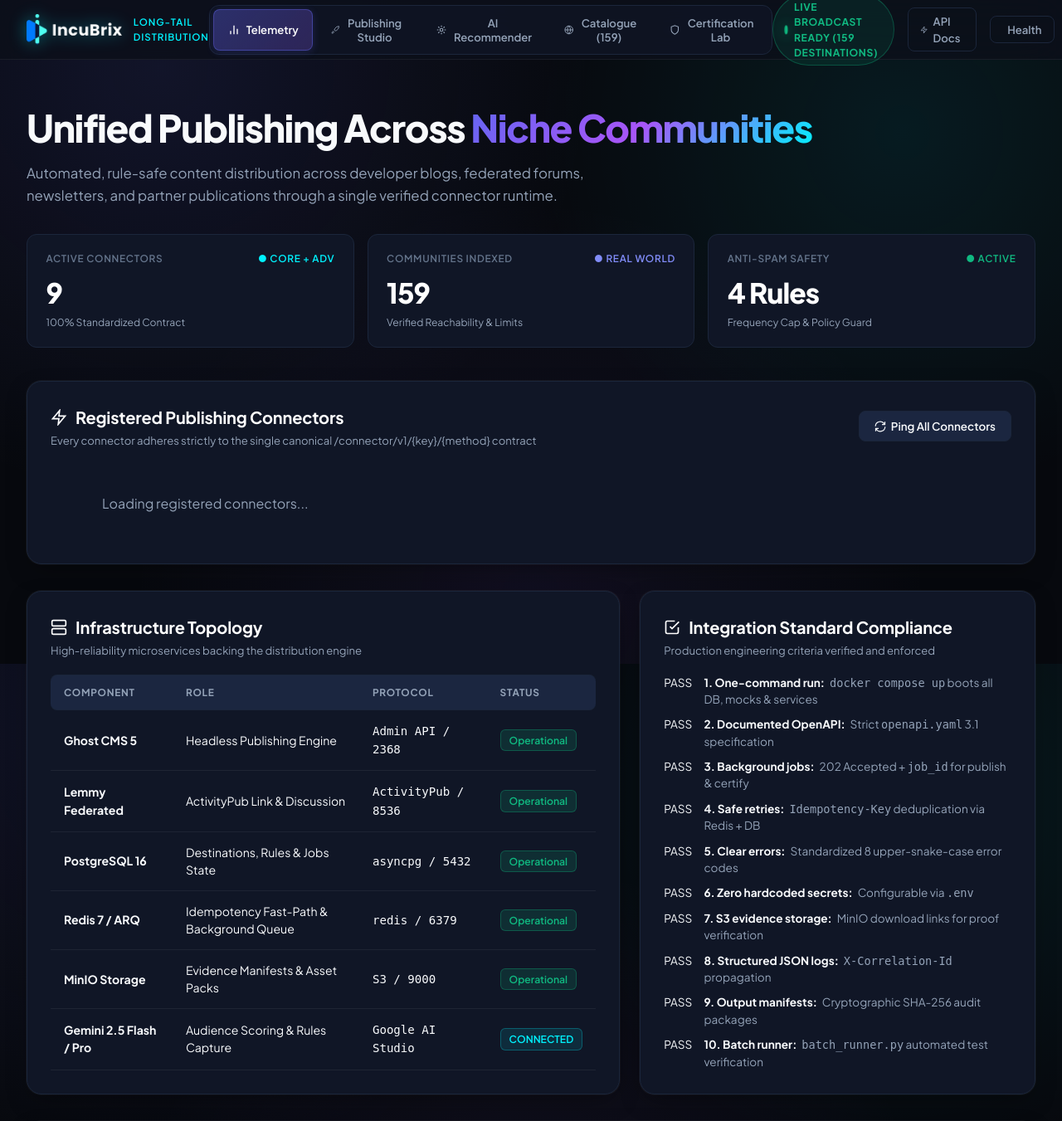
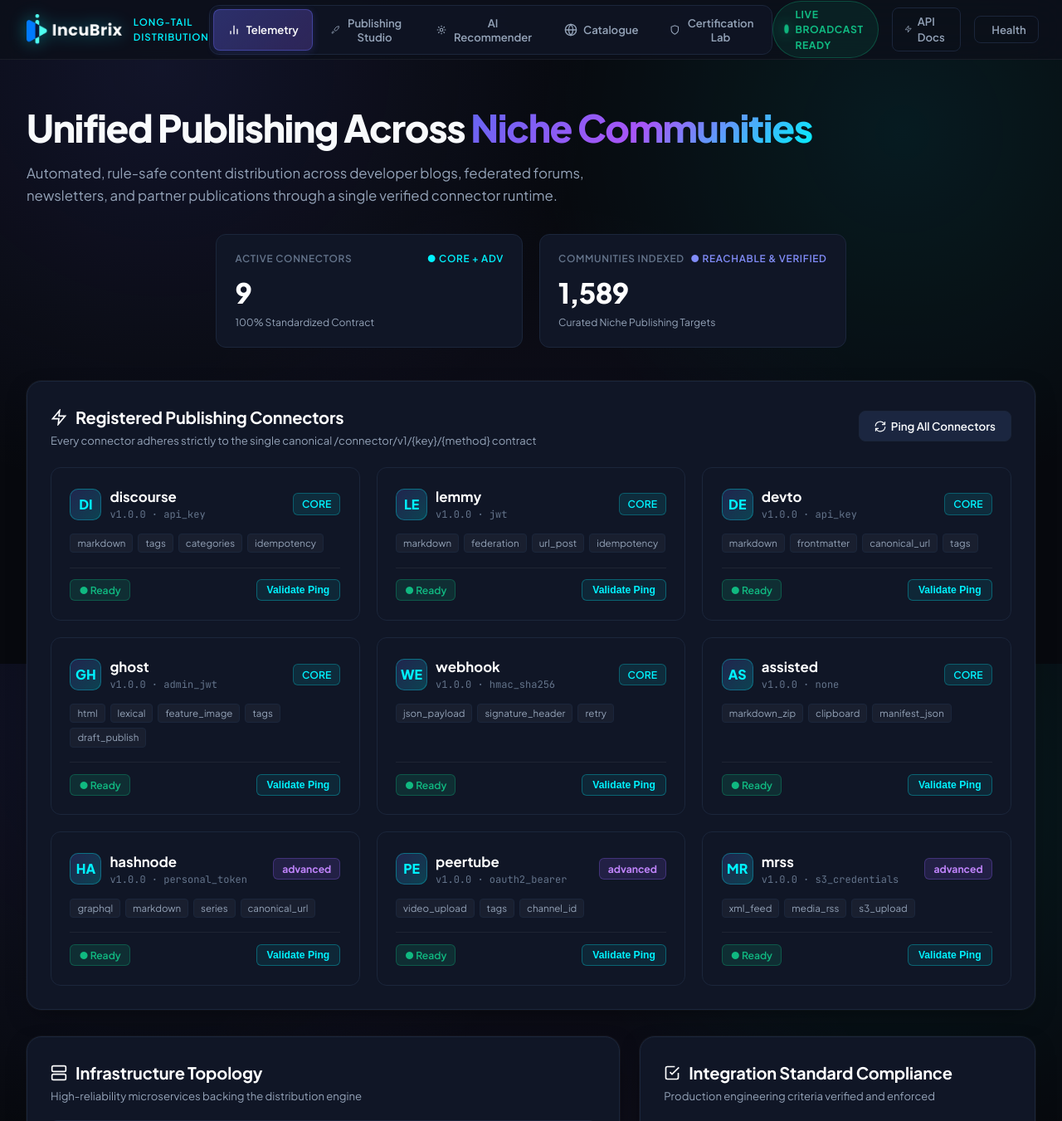
Before and after one commit to Gideon-sam/incubrix-longtail-distribution, a Python web app: template templates/dashboard.html in a window 1280 px wide. Shown: the top 1351 px of the page at 83% size. Run offline with Jinja, Linux system fonts and the light colour scheme; the template is opened without the code that fills it, so the values that code supplies are empty; some libraries are stand-ins or nearby versions.

Commit message:
feat(ui,api): remove demo policy violation, remove antispam card, add delete actions to traces, studio, and catalogue

```diff
--- a/templates/dashboard.html
+++ b/templates/dashboard.html
@@ -33,7 +33,7 @@
         <svg class="nav-icon" width="16" height="16" viewBox="0 0 24 24" fill="none" stroke="currentColor" stroke-width="2"><circle cx="12" cy="12" r="3"/><path d="M12 3v3M12 18v3M3 12h3M18 12h3M5.6 5.6l2.1 2.1M16.3 16.3l2.1 2.1M5.6 18.4l2.1-2.1M16.3 7.7l2.1-2.1"/></svg> AI Recommender
       </button>
       <button class="nav-tab-btn" data-tab="tab-catalogue">
-        <svg class="nav-icon" width="16" height="16" viewBox="0 0 24 24" fill="none" stroke="currentColor" stroke-width="2"><circle cx="12" cy="12" r="10"/><path d="M2 12h20M12 2a15.3 15.3 0 0 1 4 10 15.3 15.3 0 0 1-4 10 15.3 15.3 0 0 1-4-10 15.3 15.3 0 0 1 4-10z"/></svg> Catalogue (159)
+        <svg class="nav-icon" width="16" height="16" viewBox="0 0 24 24" fill="none" stroke="currentColor" stroke-width="2"><circle cx="12" cy="12" r="10"/><path d="M2 12h20M12 2a15.3 15.3 0 0 1 4 10 15.3 15.3 0 0 1-4 10 15.3 15.3 0 0 1-4-10 15.3 15.3 0 0 1 4-10z"/></svg> <span id="nav-catalogue-text">Catalogue</span>
       </button>
       <button class="nav-tab-btn" data-tab="tab-certify">
         <svg class="nav-icon" width="16" height="16" viewBox="0 0 24 24" fill="none" stroke="currentColor" stroke-width="2"><path d="M12 22s8-4 8-10V5l-8-3-8 3v7c0 6 8 10 8 10z"/></svg> Certification Lab
@@ -44,7 +44,7 @@
     <div class="nav-right-meta">
       <div class="badge-live-beacon" id="system-beacon" style="cursor:pointer;" onclick="togglePublishMode()" title="Click to toggle Live Broadcast vs Dry-Run Simulation">
         <span class="pulse-dot"></span>
-        <span id="beacon-text">LIVE BROADCAST READY (159 DESTINATIONS)</span>
+        <span id="beacon-text">LIVE BROADCAST READY</span>
       </div>
       <a href="/docs" target="_blank" class="api-docs-link">
         <svg class="nav-icon" width="14" height="14" viewBox="0 0 24 24" fill="none" stroke="currentColor" stroke-width="2"><polygon points="13 2 3 14 12 14 11 22 21 10 12 10 13 2"/></svg> API Docs
@@ -66,7 +66,7 @@
     </p>
 
     <!-- Executive Telemetry Strip -->
-    <div class="telemetry-strip" style="grid-template-columns: repeat(auto-fit, minmax(240px, 1fr));">
+    <div class="telemetry-strip" style="display:grid; grid-template-columns: repeat(auto-fit, minmax(280px, 1fr)); max-width:760px; margin:0 auto; gap:1.2rem;">
       <div class="telemetry-card">
         <div class="tele-label">
           <span>Active Connectors</span>
@@ -78,18 +78,10 @@
       <div class="telemetry-card">
         <div class="tele-label">
           <span>Communities Indexed</span>
-          <span style="color:var(--brand-primary-light)">● Real World</span>
+          <span style="color:var(--brand-primary-light)">● Reachable &amp; Verified</span>
         </div>
-        <div class="tele-val" id="metric-destinations">159</div>
-        <div class="tele-desc">Verified Reachability &amp; Limits</div>
-      </div>
-      <div class="telemetry-card">
-        <div class="tele-label">
-          <span>Anti-Spam Safety</span>
-          <span style="color:var(--ok)">● Active</span>
-        </div>
-        <div class="tele-val">4 Rules</div>
-        <div class="tele-desc">Frequency Cap &amp; Policy Guard</div>
+        <div class="tele-val" id="metric-destinations">1,589</div>
+        <div class="tele-desc">Curated Niche Publishing Targets</div>
       </div>
     </div>
   </section>
@@ -380,10 +372,6 @@
                 <svg width="14" height="14" viewBox="0 0 24 24" fill="none" stroke="currentColor" stroke-width="2"><path d="M21 15v4a2 2 0 0 1-2 2H5a2 2 0 0 1-2-2v-4M17 8l-5-5-5 5M12 3v12"/></svg>
                 Batch CSV
               </button>
-              <button type="button" class="btn-secondary" onclick="triggerPolicyViolationDemo()" style="flex:1; min-width:160px; border-color:var(--danger); color:var(--danger);" title="Simulates a self-promotional content violation to verify rules engine anti-spam block">
-                <svg width="14" height="14" viewBox="0 0 24 24" fill="none" stroke="currentColor" stroke-width="2"><path d="M10.29 3.86L1.82 18a2 2 0 0 0 1.71 3h16.94a2 2 0 0 0 1.71-3L13.71 3.86a2 2 0 0 0-3.42 0zM12 9v4M12 17h.01"/></svg>
-                Demo Policy Violation
-              </button>
             </div>
           </form>
         </div>
@@ -446,6 +434,10 @@
                 <svg width="14" height="14" viewBox="0 0 24 24" fill="none" stroke="currentColor" stroke-width="2"><path d="M21.5 2v6h-6M2.5 22v-6h6M2 11.5a10 10 0 0 1 18.8-4.3M22 12.5a10 10 0 0 1-18.8 4.2"/></svg>
                 🔁 Replay Same Request (Verify Idempotency)
               </button>
+              <button type="button" class="btn-secondary" id="btn-unpublish-last" onclick="unpublishLastPost()" style="border-color:var(--danger); color:var(--danger);" title="Unpublish and delete this post from the destination">
+                <svg width="14" height="14" viewBox="0 0 24 24" fill="none" stroke="currentColor" stroke-width="2"><polyline points="3 6 5 6 21 6"></polyline><path d="M19 6v14a2 2 0 0 1-2 2H7a2 2 0 0 1-2-2V6m3 0V4a2 2 0 0 1 2-2h4a2 2 0 0 1 2 2v2"></path></svg>
+                🗑 Unpublish / Delete from Destination
+              </button>
               <span id="replay-badge" style="display:none;" class="badge-ok">VERIFIED IDEMPOTENT (NO DUPLICATE)</span>
             </div>
           </div>
@@ -481,6 +473,7 @@
                 <th>Platform Record ID</th>
                 <th>Idempotency Key</th>
                 <th>Status</th>
+                <th>Action</th>
               </tr>
             </thead>
             <tbody id="traces-tbody">
@@ -975,7 +968,11 @@
         if (!res.ok) throw new Error("Failed to fetch destinations");
         allDestinations = await res.json();
 
-        document.getElementById("metric-destinations").textContent = `${allDestinations.length}+`;
+        const metricDestEl = document.getElementById("metric-destinations");
+        if (metricDestEl) metricDestEl.textContent = allDestinations.length.toLocaleString();
+
+        const navCatText = document.getElementById("nav-catalogue-text");
+        if (navCatText) navCatText.textContent = `Catalogue (${allDestinations.length.toLocaleString()})`;
 
         populatePublishDropdown(allDestinations);
         renderCatalogueTable(allDestinations);
@@ -1074,6 +1071,8 @@
       } catch (err) {
         showToast(`Tailoring failed: ${err.message}`, "error");
       }
+    }
+
     let currentPublishMode = "live";
     let lastPublishPayload = null;
     let lastPublishIdempotencyKey = null;
@@ -1322,6 +1321,7 @@
               live_url: liveUrl,
               platform_id: currentPlatformId,
               idempotency_key: idempotencyKey,
+              connector_key: lastPublishPayload?.destination?.platform_key || "",
               status: "PUBLISHED"
             });
 
@@ -1510,11 +1510,34 @@
           <td>${d.self_promo_allowed ? '<span style="color:var(--ok)">Yes</span>' : '<span style="color:var(--danger)">No</span>'}</td>
           <td><span class="chip chip-level">${d.level || 'L3'}</span></td>
           <td>
-            <button class="ping-btn" onclick="useInPublishing('${d.id}', '${d.name}')">Select</button>
+            <div style="display:flex; gap:6px; align-items:center;">
+              <button class="ping-btn" onclick="useInPublishing('${d.id}', '${d.name}')">Select</button>
+              <button type="button" class="btn-secondary" style="padding:4px 8px; font-size:0.75rem; color:var(--danger); border-color:rgba(239,68,68,0.3); border-radius:4px;" onclick="deleteDestination('${d.id}', '${d.name}')" title="Delete destination from catalogue">Delete</button>
+            </div>
           </td>
         `;
         tbody.appendChild(tr);
       });
+    }
+
+    async function deleteDestination(id, name) {
+      if (!confirm(`Are you sure you want to delete destination "${name}"?`)) return;
+      try {
+        const res = await fetch(`/api/v1/destinations/${encodeURIComponent(id)}`, {
+          method: "DELETE"
+        });
+        if (res.ok) {
+          allDestinations = allDestinations.filter(d => d.id !== id);
+          filterCatalogue();
+          const metricEl = document.getElementById("metric-destinations");
+          if (metricEl) metricEl.textContent = allDestinations.length.toLocaleString();
+          showToast(`Destination "${name}" removed from catalogue.`, "success");
+        } else {
+          showToast("Failed to delete destination from database.", "error");
+        }
+      } catch (err) {
+        showToast(`Delete error: ${err.message}`, "error");
+      }
     }
 
     function filterCatalogue() {
@@ -1745,37 +1768,135 @@
       const tbody = document.getElementById("traces-tbody");
       if (!tbody) return;
       if (!Array.isArray(pubTraces) || pubTraces.length === 0) {
-        tbody.innerHTML = `<tr><td colspan="7" style="text-align:center; color:var(--text-muted); padding:2rem;">No publication broadcasts recorded yet. Deploy content above to see live cryptographic audit traces.</td></tr>`;
+        tbody.innerHTML = `<tr><td colspan="8" style="text-align:center; color:var(--text-muted); padding:2rem;">No publication broadcasts recorded yet. Deploy content above to see live cryptographic audit traces.</td></tr>`;
         return;
       }
-      tbody.innerHTML = pubTraces.map(t => {
+      tbody.innerHTML = pubTraces.map((t, idx) => {
         if (!t) return "";
         const rawUrl = (t.live_url && typeof t.live_url === "string") ? t.live_url : (t.live_url ? String(t.live_url) : "#");
-        const displayUrl = rawUrl.length > 40 ? rawUrl.substring(0, 38) + "..." : rawUrl;
-        const timestamp = t.timestamp || new Date().toISOString();
+        const displayUrl = rawUrl.length > 36 ? rawUrl.substring(0, 34) + "..." : rawUrl;
+        const timestamp = t.timestamp || new Date().toLocaleTimeString();
         const destination = t.destination || "Unknown";
         const title = t.title || "Untitled";
         const platformId = t.platform_id || "—";
+        const shortPlatformId = platformId.length > 20 ? platformId.substring(0, 16) + '...' : platformId;
         const idempotencyKey = t.idempotency_key || "—";
+        const shortIdemKey = idempotencyKey.length > 22 ? idempotencyKey.substring(0, 18) + '...' : idempotencyKey;
         const linkHtml = (rawUrl && rawUrl !== "#")
           ? `<a href="${rawUrl}" target="_blank" style="color:var(--brand-cyan); font-weight:600; text-decoration:none;">${displayUrl} ↗</a>`
           : `<span style="color:var(--text-muted);">—</span>`;
+        const isDeleted = t.status === "DELETED";
 
         return `
           <tr>
-            <td><span style="font-family:monospace; color:var(--text-secondary);">${timestamp}</span></td>
+            <td><span style="font-family:monospace; color:var(--text-secondary); font-size:0.8rem;">${timestamp}</span></td>
             <td><strong style="color:#fff;">${destination}</strong></td>
-            <td><span style="color:var(--text);">${title}</span></td>
+            <td><span style="color:var(--text); font-weight:500;">${title}</span></td>
             <td>${linkHtml}</td>
-            <td><code style="color:var(--text-muted); font-size:0.75rem;">${platformId}</code></td>
-            <td><code style="color:var(--brand-primary-light); font-size:0.75rem;">${idempotencyKey}</code></td>
-            <td><span class="badge-ok">VERIFIED L4</span></td>
+            <td><code style="color:var(--text-muted); font-size:0.75rem;" title="${platformId}">${shortPlatformId}</code></td>
+            <td><code style="color:var(--brand-primary-light); font-size:0.75rem;" title="${idempotencyKey}">${shortIdemKey}</code></td>
+            <td><span class="${isDeleted ? 'chip chip-level' : 'badge-ok'}" style="${isDeleted ? 'background:rgba(239,68,68,0.15); color:var(--danger);' : ''}">${t.status || 'VERIFIED L4'}</span></td>
+            <td>
+              <button type="button" class="btn-secondary" style="padding:4px 9px; font-size:0.75rem; color:var(--danger); border-color:rgba(239,68,68,0.3); border-radius:4px; display:inline-flex; align-items:center; gap:4px;" onclick="deletePublicationTrace(${idx})" title="Unpublish from platform and remove trace">
+                <svg width="12" height="12" viewBox="0 0 24 24" fill="none" stroke="currentColor" stroke-width="2"><polyline points="3 6 5 6 21 6"></polyline><path d="M19 6v14a2 2 0 0 1-2 2H7a2 2 0 0 1-2-2V6m3 0V4a2 2 0 0 1 2-2h4a2 2 0 0 1 2 2v2"></path></svg>
+                Delete
+              </button>
+            </td>
           </tr>
         `;
       }).filter(Boolean).join("");
     }
 
+    async function deletePublicationTrace(idx) {
+      const trace = pubTraces[idx];
+      if (!trace) return;
+      if (!confirm(`Are you sure you want to delete trace for "${trace.title}"?`)) return;
+
+      const connectorKey = trace.connector_key || (trace.destination ? trace.destination.toLowerCase().split(/[\s(]/)[0] : "");
+      const postId = trace.platform_id;
+
+      if (connectorKey && postId && postId !== "—" && !postId.includes("sim-")) {
+        try {
+          showToast(`Unpublishing from ${connectorKey}...`, "info");
+          await fetch(`/connector/v1/${connectorKey}/delete`, {
+            method: "POST",
+            headers: { "Content-Type": "application/json" },
+            body: JSON.stringify({
+              platform_post_id: String(postId),
+              connection: { auth_type: "api_key", credentials: {} }
+            })
+          });
+        } catch (e) {
+          console.warn("Unpublish remote call:", e);
+        }
+      }
+
+      pubTraces.splice(idx, 1);
+      try {
+        localStorage.setItem("incubrix_pub_traces", JSON.stringify(pubTraces));
+      } catch (e) {}
+      renderPublicationTraces();
+      showToast("Publication trace deleted.", "success");
+    }
+
+    async function unpublishLastPost() {
+      if (!lastPublishPayload || !lastPublishPayload.destination) {
+        showToast("No active publication available to unpublish.", "error");
+        return;
+      }
+      const platformKey = lastPublishPayload.destination.platform_key || "ghost";
+      const postId = document.getElementById("res-platform-id").textContent;
+      if (!postId || postId === "--") {
+        showToast("No platform ID found for this post.", "error");
+        return;
+      }
+      if (!confirm(`Unpublish and delete post "${postId}" from ${platformKey}?`)) return;
+
+      const btn = document.getElementById("btn-unpublish-last");
+      if (btn) {
+        btn.disabled = true;
+        btn.textContent = "Unpublishing...";
+      }
+
+      try {
+        const res = await fetch(`/connector/v1/${platformKey}/delete`, {
+          method: "POST",
+          headers: { "Content-Type": "application/json" },
+          body: JSON.stringify({
+            platform_post_id: postId,
+            connection: { auth_type: "api_key", credentials: {} }
+          })
+        });
+        const data = await res.json();
+        if (data.deleted) {
+          showToast(`Successfully unpublished post from ${platformKey}!`, "success");
+          if (btn) {
+            btn.innerHTML = `✓ Post Deleted`;
+            btn.style.color = "var(--ok)";
+            btn.style.borderColor = "var(--ok)";
+          }
+          if (pubTraces.length > 0 && pubTraces[0].platform_id === postId) {
+            pubTraces[0].status = "DELETED";
+            try {
+              localStorage.setItem("incubrix_pub_traces", JSON.stringify(pubTraces));
+            } catch (e) {}
+            renderPublicationTraces();
+          }
+        } else {
+          showToast(`Platform responded: ${data.deletion_method || 'not deleted'}`, "info");
+          if (btn) btn.disabled = false;
+        }
+      } catch (err) {
+        showToast(`Failed to unpublish: ${err.message}`, "error");
+        if (btn) {
+          btn.disabled = false;
+          btn.innerHTML = `🗑 Unpublish / Delete from Destination`;
+        }
+      }
+    }
+
     function clearPublicationTraces() {
+      if (!confirm("Are you sure you want to clear all publication traces?")) return;
       pubTraces = [];
       try {
         localStorage.removeItem("incubrix_pub_traces");
```
Also changed, not shown: api/routers/destinations.py (+22 -0 lines).
